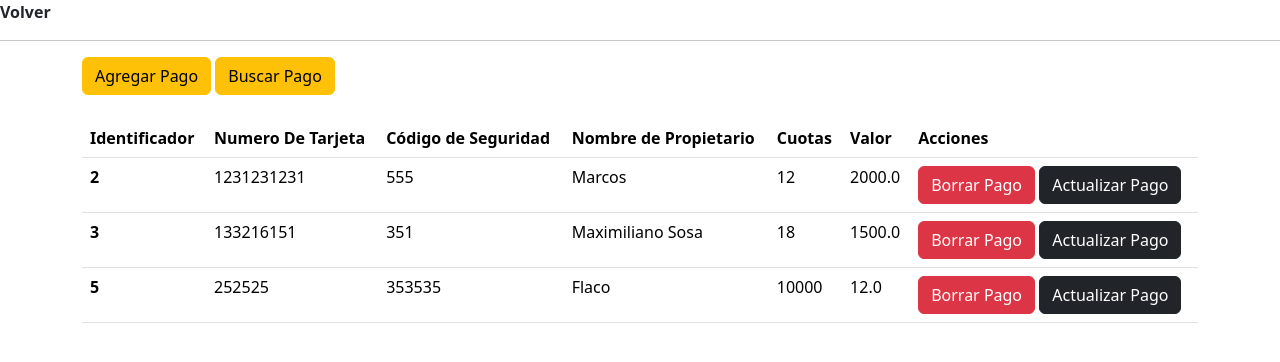
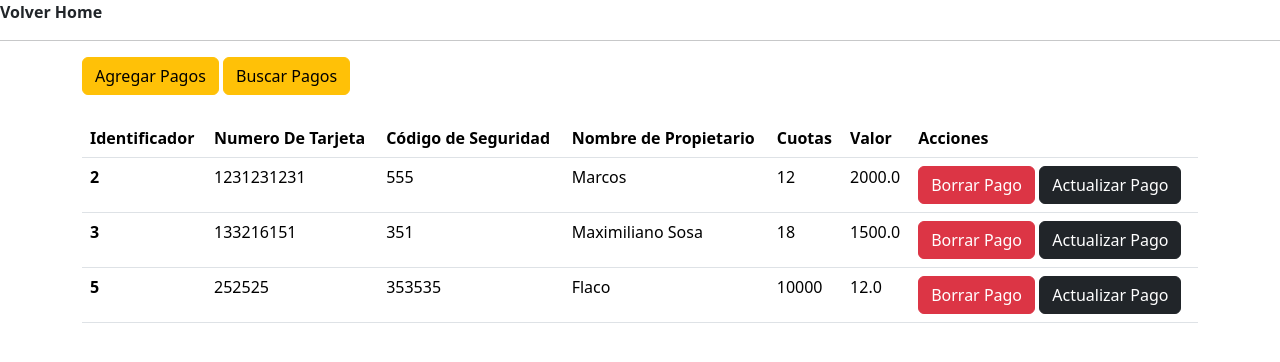
Before and after one commit to MaxiSosaRozzi/HotelRecepcion, a Django app: page /lista_pagos/ in a window 1280 px wide. Shown: the top 362 px of the page. Run offline with Django 4.2, Linux system fonts and the light colour scheme; data comes from the database, SQL or seed files in the repository; both versions use the stored data as it was after the commit; some libraries are stand-ins or nearby versions.

Commit message:
"avanceabm"

```diff
--- a/recepcionhotel/recepcion/forms.py
+++ b/recepcionhotel/recepcion/forms.py
@@ -39,7 +39,7 @@ class BuscarhuespedForm(forms.Form):
     palabra_a_buscar = forms.CharField(label="Buscar Huesped", max_length=100)
 
 class BuscarTarjetaForm(forms.Form):
-    palabras_a_buscar = forms.CharField(label="Buscar Por Nombre de Propietario", max_length=100)
+    palabra_a_buscar = forms.CharField(label="Buscar Por Nombre de Titular", max_length=100)
 
 class BuscarHabitacionForm(forms.Form):
-    numero_a_buscar = forms.CharField(label="Buscar Habitacion", max_length=100)
+    palabra_a_buscar = forms.IntegerField(label="Buscar Habitacion")
--- a/recepcionhotel/recepcion/templates/recepcion/buscar_habitacion.html
+++ b/recepcionhotel/recepcion/templates/recepcion/buscar_habitacion.html
@@ -9,6 +9,8 @@
 
 
 <a class="nav-link active" href="{%url  'lista_habitaciones' %}"> <b>Volver</b></a>
+
+<title> Buscar Habitacion </title>
 
 <div class="container">
     <div class="row">
--- a/recepcionhotel/recepcion/templates/recepcion/buscar_huesped.html
+++ b/recepcionhotel/recepcion/templates/recepcion/buscar_huesped.html
@@ -12,9 +12,6 @@
 
 <title> Buscar Huesped </title>
 
-{% if resultados_busqueda_huespedes %}
-<h1>Resultados de la busqueda</h1>
-{%endif%}
 
 <div class="container">
     <div class="row">
--- a/recepcionhotel/recepcion/templates/recepcion/buscar_pago.html
+++ b/recepcionhotel/recepcion/templates/recepcion/buscar_pago.html
@@ -8,13 +8,7 @@
 {% bootstrap_messages %}
 
 <title> Buscar Pago </title>
-
 <a class="nav-link active" href="{%url  'lista_pagos' %}"> <b>Volver</b></a>
-
-{% if resultados_busqueda_tarjeta %}
-<h1>Resultados de la busqueda</h1>
-{%endif%}
-
 <div class="container">
     <div class="row">
       <div class="col">
--- a/recepcionhotel/recepcion/templates/recepcion/carga_pago.html
+++ b/recepcionhotel/recepcion/templates/recepcion/carga_pago.html
@@ -7,7 +7,7 @@
 {# Display django.contrib.messages as Bootstrap alerts #}
 {% bootstrap_messages %}
 
-title> Agregar Pago </title>
+<title> Agregar Pago </title>
 
 <a class="nav-link active" href="{%url  'lista_pagos' %}"> <b>Volver</b></a>
 
--- a/recepcionhotel/recepcion/templates/recepcion/index.html
+++ b/recepcionhotel/recepcion/templates/recepcion/index.html
@@ -11,13 +11,12 @@
 
 <ul class="nav bg-dark fixed">
     <li class="nav-item">
-      <a class="nav-link active" href="{%url  'index' %}"> Recepción Hotel - Volver a Pagina Inico </a>
+      <a class="nav-link active" href="{%url  'index' %}"> Recepción Hotel - Volver a Pagina Inicio </a>
     </li>
   </ul>
   <br><br>
 
   <!-- TABLA/ACCIONES HUESPED-->
-
 
 
   {% if resultados_busqueda_huespedes %}
--- a/recepcionhotel/recepcion/templates/recepcion/lista_habitaciones.html
+++ b/recepcionhotel/recepcion/templates/recepcion/lista_habitaciones.html
@@ -9,7 +9,7 @@
 
 <title> Habitaciones </title>
 
-<a class="nav-link active" href="{%url  'index' %}"> <b>Volver</b></a>
+<a class="nav-link active" href="{%url  'index' %}"> <b>Volver Home</b></a>
 
 <!-- TABLA/ACCIONES HABITACION--><hr>
 
--- a/recepcionhotel/recepcion/templates/recepcion/lista_pagos.html
+++ b/recepcionhotel/recepcion/templates/recepcion/lista_pagos.html
@@ -9,11 +9,7 @@
 
 <title> Pagos </title>
 
-<a class="nav-link active" href="{%url  'index' %}"> <b>Volver</b></a>
-
-{% if resultados_busqueda_tarjeta %}
-<h1>Resultados de la búsqueda de Pagos </h1>
-    {%endif%}
+<a class="nav-link active" href="{%url  'index' %}"> <b>Volver Home</b></a>
 
 
 <!-- TABLA/ACCIONES TARJETA-->
@@ -23,11 +19,13 @@
     <div class="col">
       {% url 'cargar_pago' as cargar_pago_url %}
       {% url 'buscar_pago' as buscar_pago_url %}
-      {% bootstrap_button "Agregar Pago" button_class="btn-warning" button_type="link" href=cargar_pago_url %}
-      {% bootstrap_button "Buscar Pago" button_class="btn-warning" button_type="link" href=buscar_pago_url %}
+      {% bootstrap_button "Agregar Pagos" button_class="btn-warning" button_type="link" href=cargar_pago_url %}
+      {% bootstrap_button "Buscar Pagos" button_class="btn-warning" button_type="link" href=buscar_pago_url %}
     <div>
   <div>
 <br>
+
+
 
   <div class="row">
     <div class="col">
--- a/recepcionhotel/recepcion/views.py
+++ b/recepcionhotel/recepcion/views.py
@@ -225,17 +225,16 @@ def buscarhuesped(request):
         return render(request, 'recepcion/buscar_huesped.html', {"form_buscarhuesped": form_buscarhuesped})
 
 def buscarpagotarjeta(request):
-    if request.method == "GET":
+
+    if request.GET.get("palabra_a_buscar") and request.method == "GET":
+        form_buscarpagotarjeta = BuscarTarjetaForm(request.GET)
+        if form_buscarpagotarjeta.is_valid():
+            tarjetas = PagoTarjeta.objects.filter(nombre__icontains=request.GET.get("pago_a_buscar"))
+            return  render(request, 'recepcion/lista_pagos.html', {"tarjetas": tarjetas, "resultados_busqueda":True})
+
+    elif request.method == "GET":
         form_buscarpagotarjeta = BuscarTarjetaForm()
-
         return render(request, 'recepcion/buscar_pago.html', {"form_buscarpagotarjeta": form_buscarpagotarjeta})
-
-    elif request.method == "POST":
-        form_buscarpagotarjeta = BuscarTarjetaForm(request.POST)
-        if form_buscarpagotarjeta.is_valid():
-            palabra_a_buscar = form_buscarpagotarjeta.cleaned_data['palabra_a_buscar']
-            tarjetas = PagoTarjeta.objects.filter(nombre_icontains=palabra_a_buscar)
-        return render(request, 'recepcion/lista_pagos.html', {"tarjetas": tarjetas})
 
 def buscarhabitacion(request):
     if request.GET.get("numero_a_buscar") and request.method == "GET":
@@ -244,6 +243,6 @@ def buscarhabitacion(request):
             habitaciones = Habitacion.objects.filter(numhabitacion__icontains=request.GET.get("numero_a_buscar"))
             return  render(request, 'recepcion/lista_habitaciones.html', {"habitaciones": habitaciones, "resultados_busqueda_habitacion":True})
 
-    elif request.method == "GET":
+    elif request.method == "POST":
         form_buscarhabitacion = BuscarHabitacionForm()
         return render(request, 'recepcion/buscar_habitacion.html', {"form_buscarhabitacion": form_buscarhabitacion})
```
Also changed, not shown: recepcionhotel/db.sqlite3.
